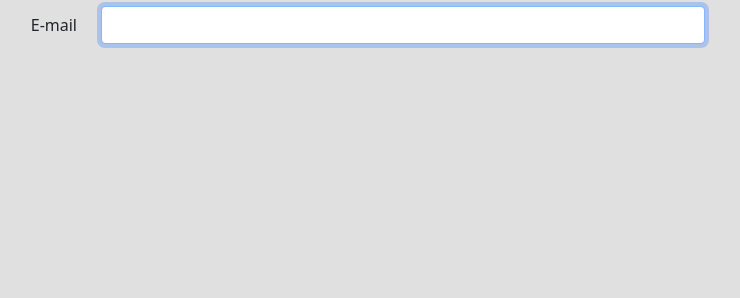
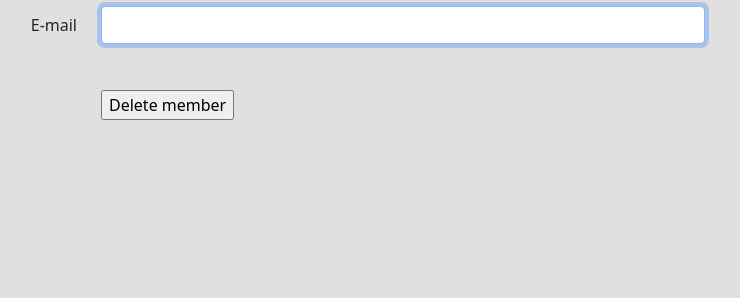
Before and after one commit to ivanngyb/MovieGroupProject, a PHP site: page /admin.php in a window 1280 px wide. Shown: the part 122-420 px from the top of the page, without its empty margins (225-965 px from the left). Run offline with PHP 8.4, Linux system fonts and the light colour scheme.

Commit message:
Add a delete button to admin page

```diff
--- a/web_files/admin.php
+++ b/web_files/admin.php
@@ -49,6 +49,12 @@
                         <input type="text" class="form-control" autofocus name="email" id="email">
                     </div>
                 </div>
+                <div class="row mb-3">
+                    <label class="col-2 col-sm-2 col-md-2 col-xl-3 col-form-label"></label>
+                    <div class="col-10 col-sm-10 col-md-9 col-xl-6">
+                        <input class="button"  class="form-control" name="delete" type="submit" value="Delete member">
+                    </div>
+                </div>
             </form>
         </main>
     </body>
```
